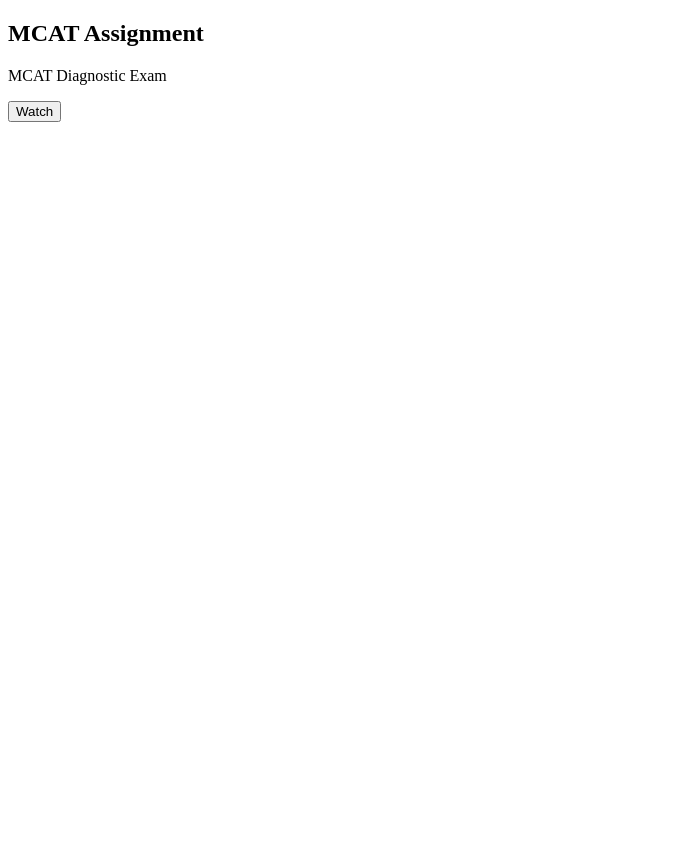
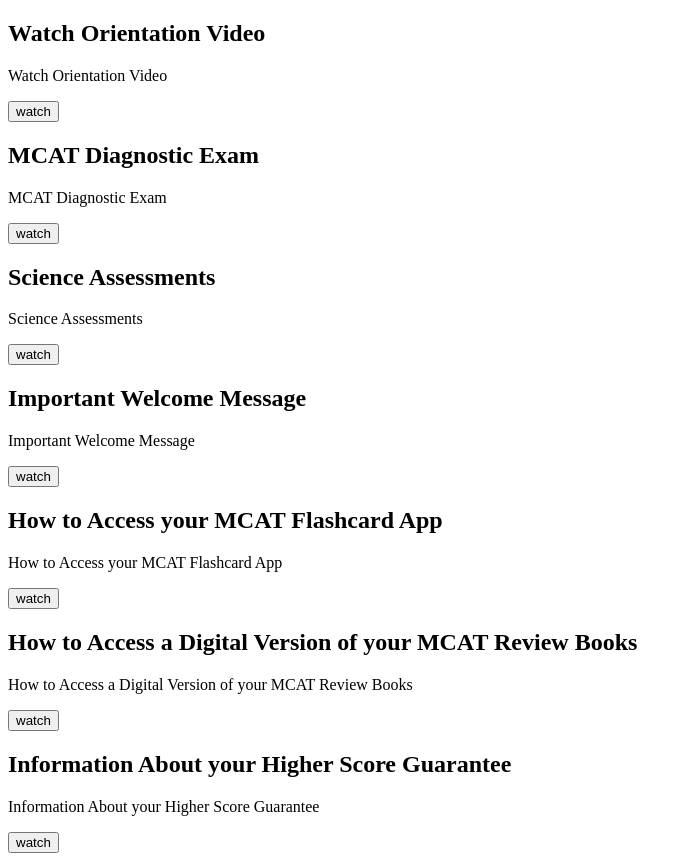
Before and after one commit to seemajune/react-webp, a React app: page / in a window 1280 px wide. Shown: the whole page, without its empty margins (0-692 px from the left). Before the commit the page ends 800 px from the top, so only its background shows below. Built offline with nearby package versions, Linux system fonts and the light colour scheme; the HTML template or start-up script is replaced by a standard one.

Commit message:
renders collection of objs

```diff
--- a/src/app.jsx
+++ b/src/app.jsx
@@ -3,12 +3,36 @@
 
 import AssignmentCard from './AssignmentCard.jsx'
 
-let assignment = {
-	'title': 'MCAT Assignment',
-	'subtitle': 'MCAT Diagnostic Exam',
-	'buttonText': 'Watch',
-	'id': 1
-}
+	let assignments = [
+        {
+            "id": 1,
+            "title": "Watch Orientation Video"
+        },
+        {
+            "id": 2,
+            "title": "MCAT Diagnostic Exam"
+        },
+        {
+            "id": 3,
+            "title": "Science Assessments"
+        },
+        {
+            "id": 4,
+            "title": "Important Welcome Message"
+        },
+        {
+            "id": 5,
+            "title": "How to Access your  MCAT Flashcard App"
+        },
+        {
+            "id": 6,
+            "title": "How to Access a Digital Version of your MCAT Review Books"
+        },
+        {
+            "id": 7,
+            "title": "Information About your Higher Score Guarantee"
+        }
+    ];
 
 
-ReactDOM.render(<AssignmentCard assignment={assignment} />, document.getElementById("assignment"))
+ReactDOM.render(<AssignmentCard assignments={assignments} />, document.getElementById("assignment"))
--- a/src/assignmentCard.jsx
+++ b/src/assignmentCard.jsx
@@ -2,16 +2,19 @@
 
 class AssignmentCard extends React.Component {
     render() {
-    	console.log(this.props)
-        return (<div className="card card__details">
+
+        return (<div>{this.props.assignments.map((assignment,index) => (
+                <div key={assignment.id}>
+                <div className="card card__details">
         			<div className="card__title">
-        				<h2>{this.props.assignment.title}</h2>
+        				<h2>{assignment.title}</h2>
         			</div>
     				<div className="card__summary">
-    					<p>{this.props.assignment.subtitle}</p>
+    					<p>{assignment.title}</p>
     				</div>
-        			<button className="btn btn__watch">{this.props.assignment.buttonText}</button>
-        		</div>)
+        			<button className="btn btn__watch">watch</button>
+        		</div></div>))}
+            </div>);
     }
 }
 
```
Also changed, not shown: 1 other file (tests, documents, lock files or other folders).
